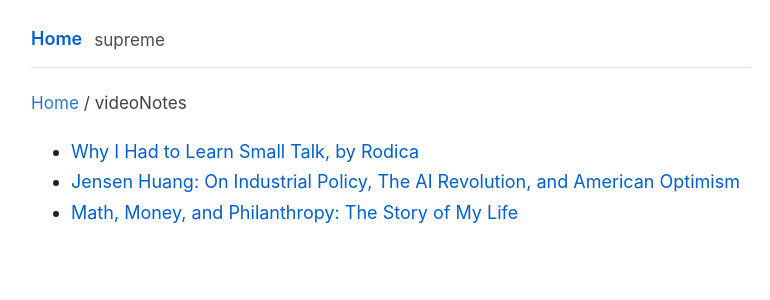
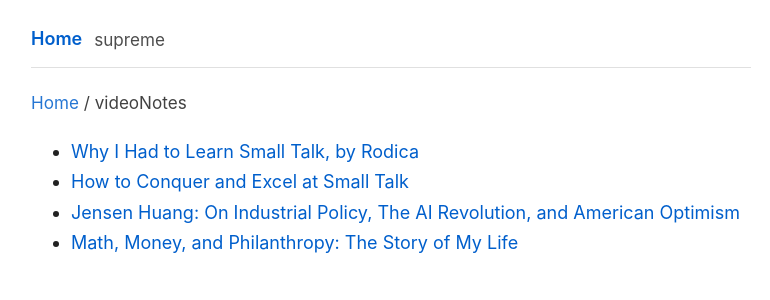
Before and after one commit to CompositeLizard/supreme, a Jekyll site: the page built from videoNotes/index.md, in a window 1280 px wide. Shown: the top 300 px of the page, without its empty margins (249-1019 px from the left). Built offline with Jekyll 4.4.1, drawn with Linux system fonts in a browser that asks for light colours.

Commit message:
Update index.md

```diff
--- a/videoNotes/index.md
+++ b/videoNotes/index.md
@@ -3,5 +3,6 @@ layout: default
 title: Notes
 ---
 - [Why I Had to Learn Small Talk, by Rodica](why-i-had-to-learn-small-talk.md)
+- [How to Conquer and Excel at Small Talk ](Conquer-Excel-Small-Talk.md)
 - [Jensen Huang: On Industrial Policy, The AI Revolution, and American Optimism](Jensen-Huang-Industrial-Policy-AI-Revolution-American-Optimism.md)
 - [Math, Money, and Philanthropy: The Story of My Life](Math-Money-Philanthropy-Story-of-My-Life.md)
```
